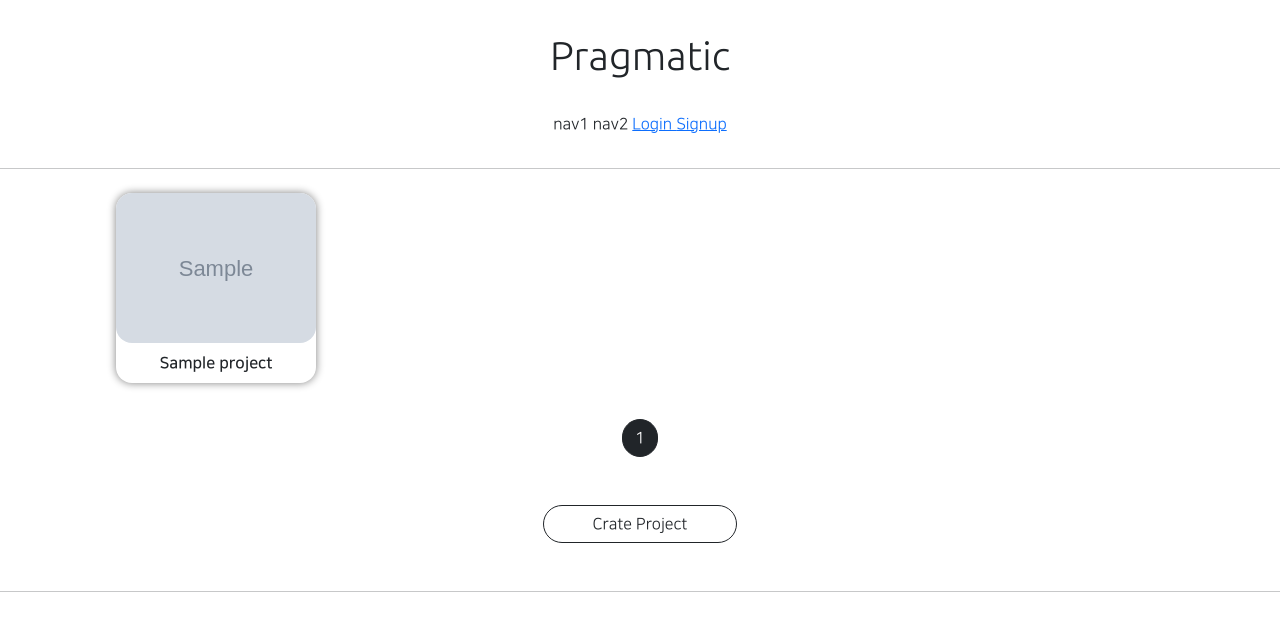
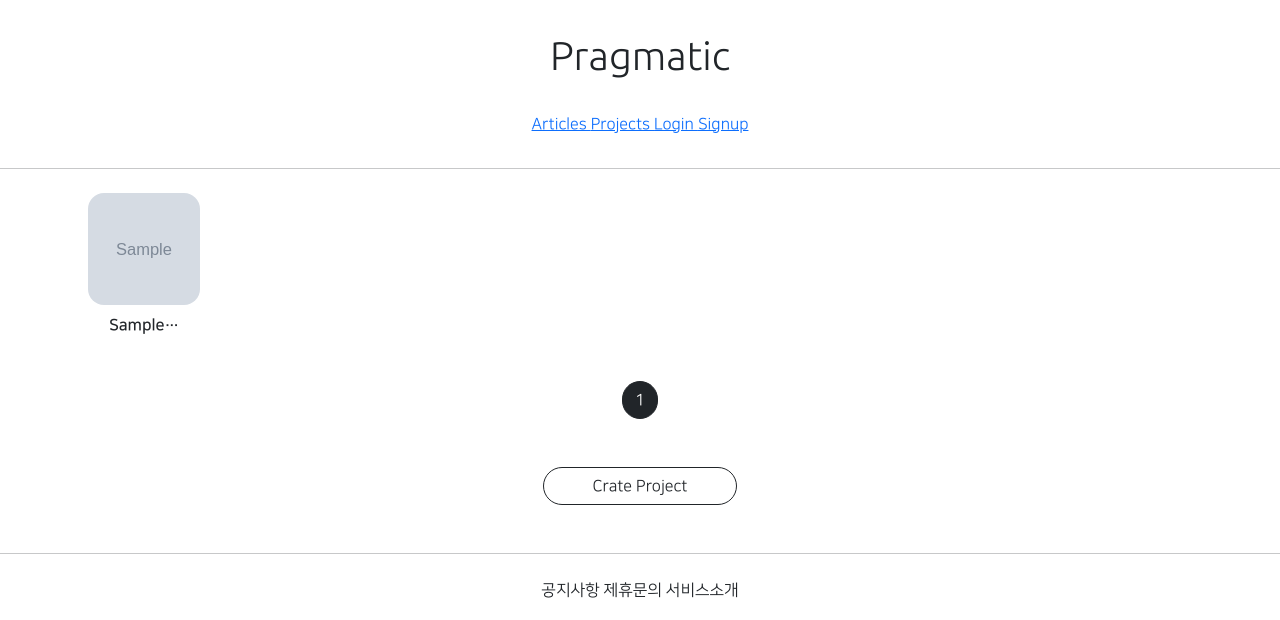
Before and after one commit to rmmmmmmmmm/WebApplicationClass, a Django app: template projectapp/templates/projectapp/list.html in a window 1280 px wide. Shown: the top 620 px of the page. Run offline with Django 3.2, Linux system fonts and the light colour scheme; the template is opened without the code that fills it: most values are stand-ins (such as "Sample title", 1, 10 or a date in 2020); grey boxes marked "Sample" are stand-in pictures; some libraries are stand-ins or nearby versions.

Commit message:
2021.08.17. WebApplicationClass Commit 2

```diff
--- a/projectapp/templates/projectapp/list.html
+++ b/projectapp/templates/projectapp/list.html
@@ -10,18 +10,17 @@
         }
 
         .container div {
-          width: 45%;
-            max-width: 200px;
           display: flex;
           justify-content: center;
           align-items: center;
           border-radius: 1rem;
             flex-direction: column;
-            box-shadow: 0 0 .5rem grey;
         }
 
         .container img {
-            width: 100%;
+            width: 7rem;
+            height: 7rem;
+            object-fit: cover;
             border-radius: 1rem;
         }
 
@@ -35,7 +34,7 @@
                 <a href="{% url 'projectapp:detail' pk=project.pk%}">
                     <img src="{{ project.image.url }}" alt="">
                 </a>
-                <span class="NNS_B m-2">{{ project.name }}</span>
+                <span class="NNS_B m-2">{{ project.name | truncatechars:7 }}</span>
             </div>
 
         {% endfor %}
--- a/templates/header.html
+++ b/templates/header.html
@@ -3,8 +3,16 @@
         <h1>Pragmatic</h1>
     </div>
     <div class="pragmatic_header_button">
-        <span>nav1</span>
-        <span>nav2</span>
+        <span>
+            <a href="{% url 'articleapp:list' %}">
+                Articles
+            </a>
+        </span>
+        <span>
+            <a href="{% url 'projectapp:list' %}">
+                Projects
+            </a>
+        </span>
         {% if not user.is_authenticated %}
         <span>
             <a href="{% url 'accountapp:login' %}">
--- a/templates/snippets/pagination.html
+++ b/templates/snippets/pagination.html
@@ -15,5 +15,4 @@
             {{ page_obj.next_page_number }}
         </a>
     {% endif %}
-
 </div>
```
Lines whose indentation alone changed are shown as unchanged.
